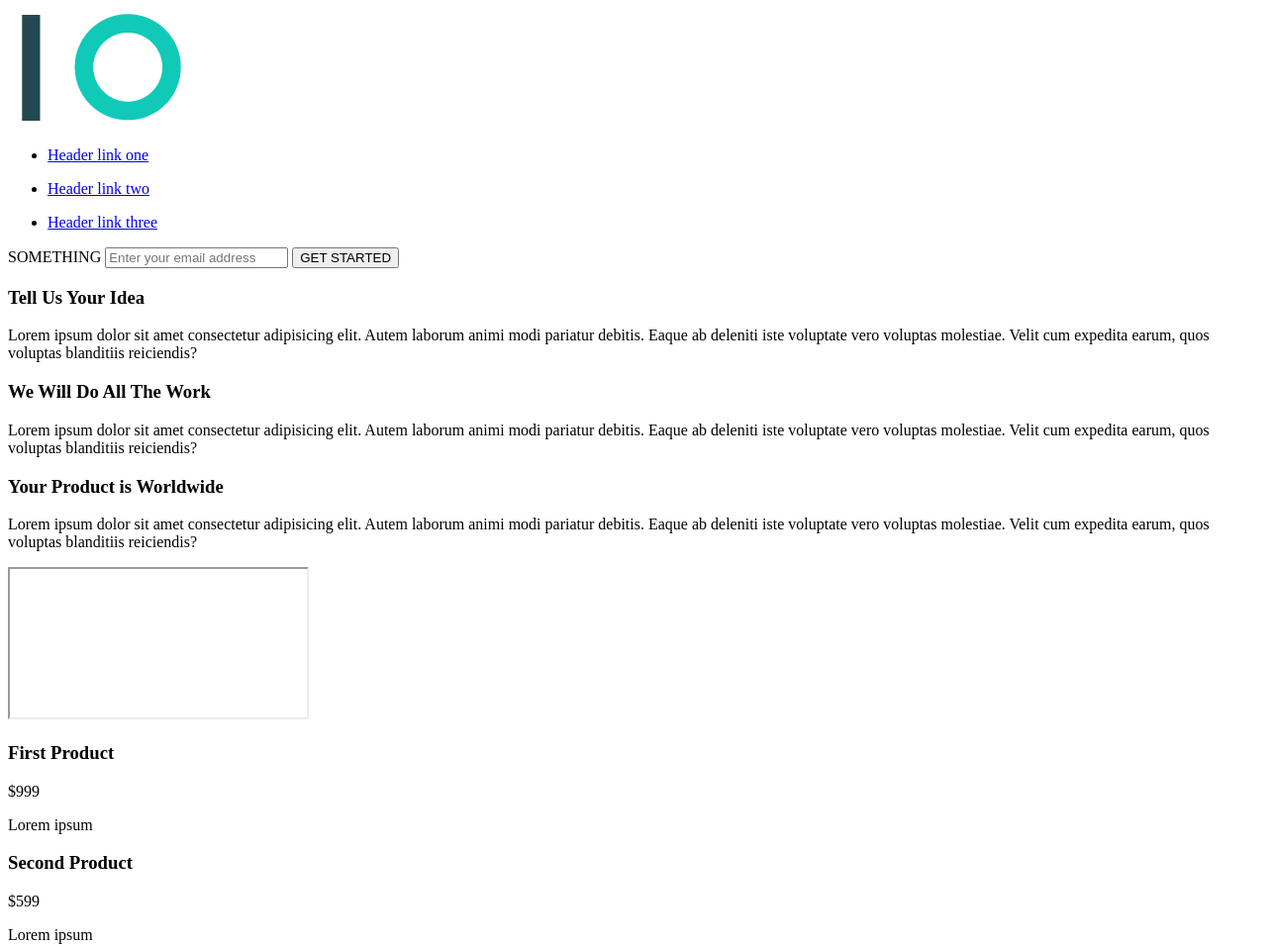
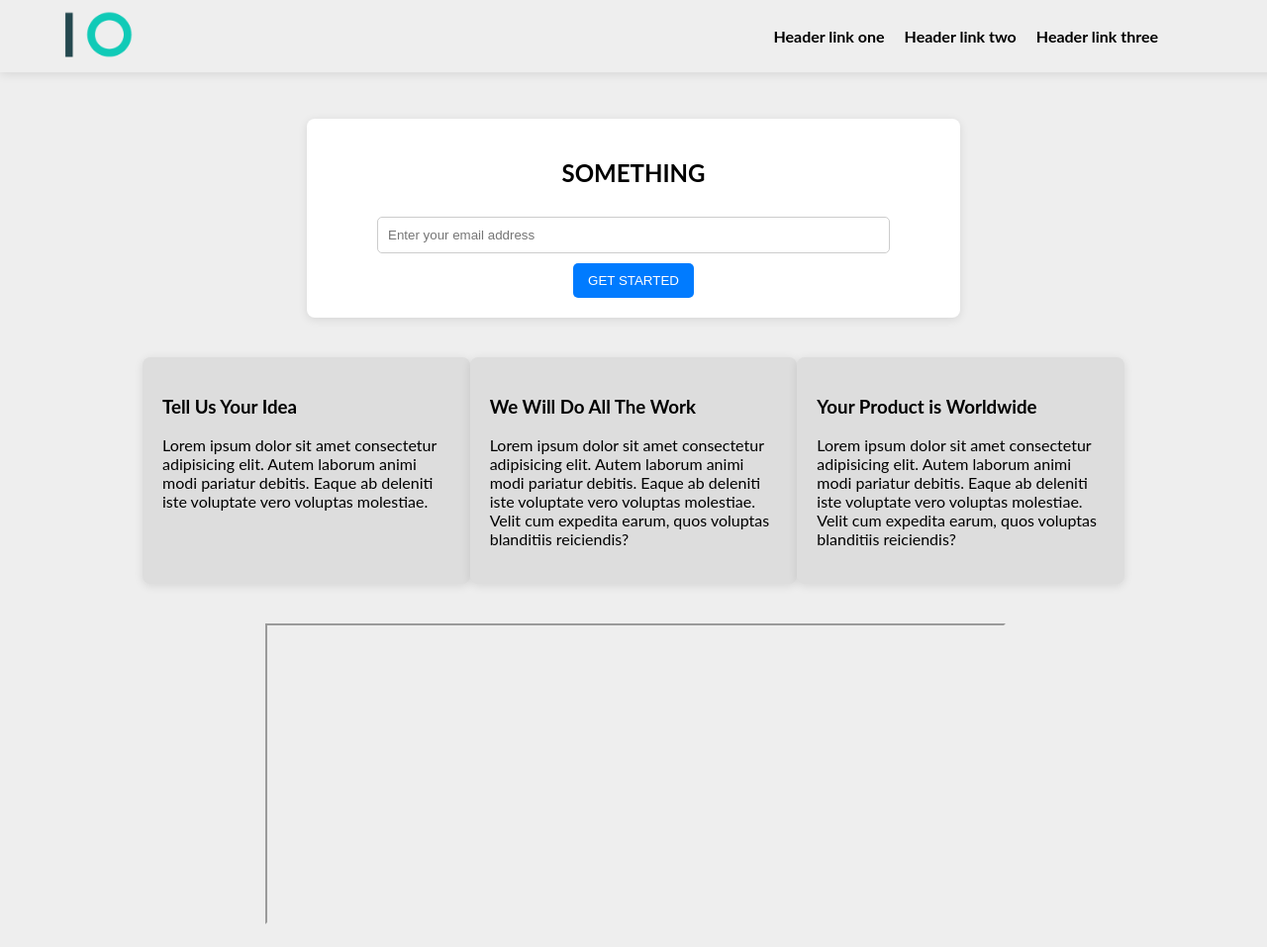
Before and after one commit to Saad05-dev/landing_page, a plain HTML site: page index.html in a window 1280 px wide. Shown: the top 957 px of the page at 99% size. Drawn offline with Linux system fonts and the light colour scheme.

Commit message:
Final changes

```diff
--- a/index.html
+++ b/index.html
@@ -3,17 +3,20 @@
 <head>
     <meta charset="UTF-8">
     <meta name="viewport" content="width=device-width, initial-scale=1.0">
+    <link rel="stylesheet" href="styles.css">
     <title>Landing_page</title>
 </head>
 <body>
 
     <!-- Start of Header-->
     <header id="header">
-        <img src="logo.png" alt="logo" id="header-img">
+        <div class="logo">
+            <img src="logo.png" alt="logo" id="header-img">
+        </div>
         <nav id="nav-bar">
             <ul class="nav-links">
                 <li><p><a href="#Features" class="nav-link">Header link one</a></p></li>
-                <li><p><a href="#video" class="nav-link">Header link two</a></p></li>
+                <li><p><a href="#frame" class="nav-link">Header link two</a></p></li>
                 <li><p><a href="#boxes" class="nav-link">Header link three</a></p></li>
             </ul>
         </nav>
@@ -22,17 +25,19 @@
     <!-- End of Header-->
 
 
+
+
      <!-- Start of Main-->
-    <main>
+    <main id="page-wrapper">
         <!-- Start of Sections-->
 
         <!-- Section one-->
 
         <section id="Form">
             <form action="https://www.freecodecamp.com/email-submit" method="post" id="form">
-                <label for="email">SOMETHING</label>
+                <h2>SOMETHING</h2>
                 <input name="email" type="email" id="email" placeholder="Enter your email address" required>
-                <button type="submit" id="submit">GET STARTED</button>
+                <input type="submit" id="submit" value="GET STARTED">
             </form>
         </section>
 
@@ -41,17 +46,14 @@
         <section id="Features">
             <div class="container">
                 <div class="feat">
-                    <i class="fas fa-magic fa-3x"></i>
                     <h3>Tell Us Your Idea</h3>
-                    <p>Lorem ipsum dolor sit amet consectetur adipisicing elit. Autem laborum animi modi pariatur debitis. Eaque ab deleniti iste voluptate vero voluptas molestiae. Velit cum expedita earum, quos voluptas blanditiis reiciendis?</p>
+                    <p>Lorem ipsum dolor sit amet consectetur adipisicing elit. Autem laborum animi modi pariatur debitis. Eaque ab deleniti iste voluptate vero voluptas molestiae.</p>
                 </div>
                 <div class="feat">
-                    <i class="far fa-gem fa-3x"></i>
                     <h3>We Will Do All The Work</h3>
                     <p>Lorem ipsum dolor sit amet consectetur adipisicing elit. Autem laborum animi modi pariatur debitis. Eaque ab deleniti iste voluptate vero voluptas molestiae. Velit cum expedita earum, quos voluptas blanditiis reiciendis?</p>
                 </div>
                 <div class="feat">
-                    <i class="fas fa-globe-asia fa-3x"></i>
                     <h3>Your Product is Worldwide</h3>
                     <p>Lorem ipsum dolor sit amet consectetur adipisicing elit. Autem laborum animi modi pariatur debitis. Eaque ab deleniti iste voluptate vero voluptas molestiae. Velit cum expedita earum, quos voluptas blanditiis reiciendis?</p>
                 </div>
@@ -60,7 +62,7 @@
 
         <!-- Section three -->
 
-        <section id="video">
+        <section id="frame">
             <div class="video-container">
                 <iframe src="" id="video" allowfullscreen></iframe>
             </div>
--- /dev/null
+++ b/styles.css
@@ -0,0 +1,194 @@
+/* General styles */
+body {
+    margin: 0;
+    padding: 0;
+    background-color: #eeeeee;
+    font-family: "Lato", sans-serif;
+}
+
+/* Fixed header */
+#header {
+    position: fixed;
+    top: 0;
+    left: 0;
+    width: 100%;
+    display: flex;
+    justify-content: space-between;
+    align-items: center;
+    background: #eeeeee;
+    padding: 10px 40px;
+    box-shadow: 0 2px 10px rgba(0, 0, 0, 0.1);
+    z-index: 1000;
+}
+
+/* Logo */
+.logo{
+    margin-right: auto;
+}
+.logo img {
+    height: 50px;
+    margin-left: 20px;
+}
+
+/* Navigation */
+
+#nav-bar{
+    margin-right: 150px;
+}
+
+.nav-links {
+    list-style: none;
+    display: flex;
+    gap: 20px;
+    margin: 0;
+    padding: 0;
+}
+
+.nav-links li {
+    display: inline;
+}
+
+.nav-link {
+    text-decoration: none;
+    color: black;
+    font-weight: bold;
+    transition: color 0.3s ease;
+}
+
+.nav-link:hover {
+    color: #007BFF;
+}
+
+/* Main content */
+#page-wrapper {
+    margin-top: 80px; /* Prevent content from being hidden behind the fixed header */
+    padding: 20px;
+    text-align: center;
+}
+
+/* Form Section */
+#Form {
+    background: white;
+    padding: 20px;
+    margin: 20px auto;
+    width: 50%;
+    border-radius: 8px;
+    box-shadow: 0 2px 10px rgba(0, 0, 0, 0.1);
+}
+
+#email {
+    width: 80%;
+    padding: 10px;
+    margin-top: 10px;
+    border: 1px solid #ccc;
+    border-radius: 5px;
+}
+
+#submit {
+    background: #007BFF;
+    color: white;
+    padding: 10px 15px;
+    border: none;
+    border-radius: 5px;
+    cursor: pointer;
+    margin-top: 10px;
+}
+
+#submit:hover {
+    background: #0056b3;
+}
+
+/* Features Section */
+#Features .container {
+    display: flex;
+    justify-content: space-around;
+    text-align: left;
+    margin: 40px auto;
+    width: 80%;
+}
+
+.feat {
+    background: #dddddd;
+    padding: 20px;
+    border-radius: 8px;
+    box-shadow: 0 2px 10px rgba(0, 0, 0, 0.1);
+    width: 30%;
+}
+
+/* Video Section */
+.video-container {
+    margin: 20px auto;
+    width: 60%;
+}
+
+.video-container iframe {
+    width: 100%;
+    height: 300px;
+}
+
+/* Product Boxes */
+#boxes .container {
+    display: flex;
+    justify-content: space-around;
+    margin: 40px auto;
+    width: 80%;
+}
+
+.boxe {
+    background: #dddddd;
+    padding: 20px;
+    border-radius: 8px;
+    box-shadow: 0 2px 10px rgba(0, 0, 0, 0.1);
+    text-align: center;
+    width: 30%;
+}
+
+/* Footer */
+footer {
+    background: #dddddd;
+    padding: 20px;
+    text-align: center;
+    box-shadow: 0 -2px 10px rgba(0, 0, 0, 0.1);
+    margin: 40px auto 0 auto;
+    width: 30%;
+}
+@media (max-width: 800px){
+    footer{
+        width: 100%;
+    }
+}
+
+footer .container {
+    display: flex;
+    justify-content: center;
+    gap: 20px;
+}
+@media (max-width: 800px){
+    #boxes .container{
+        display: flex;
+        flex-direction: column;
+        align-items: center;
+        width: 70%; /* Adjusts the width to cover 70% of the screen */
+        margin: 0 auto;
+    }
+    .boxe{
+        width: 100%; /* Ensures each box takes full width inside the container */
+        margin-bottom: 15px; /* Adds spacing between boxes */
+        text-align: center;
+        padding: 15px;
+    }
+     /* Adjust Features */
+     #Features .container {
+        display: flex;
+        flex-direction: column;
+        align-items: center;
+        width: 70%; /* Covers 70% of the screen */
+        margin: 0 auto; /* Centers the feature boxes */
+    }
+
+    .feat {
+        width: 100%;
+        text-align: center;
+        padding: 15px;
+    }
+}
```
